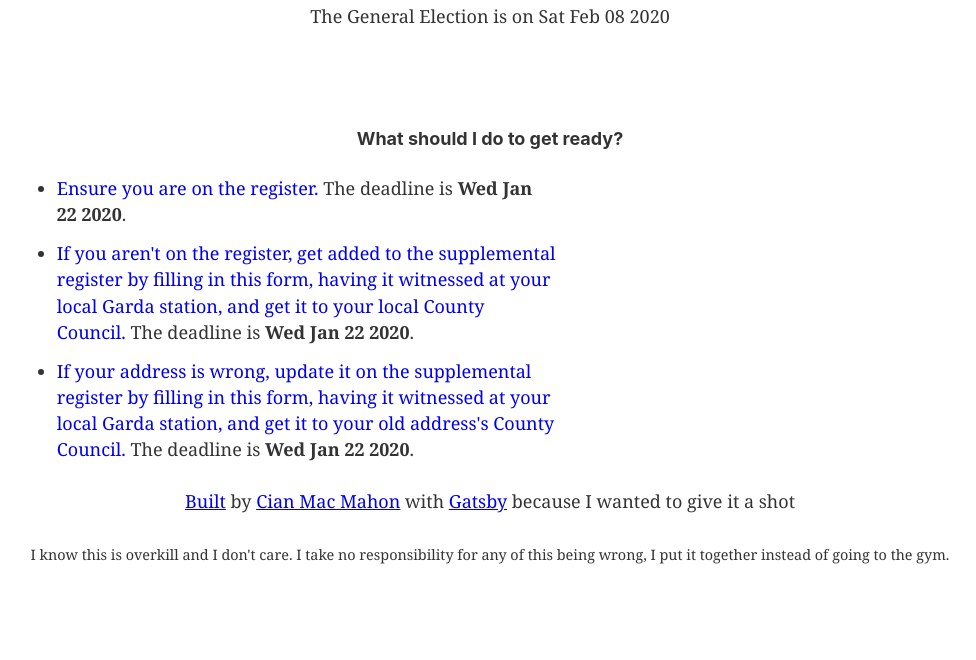
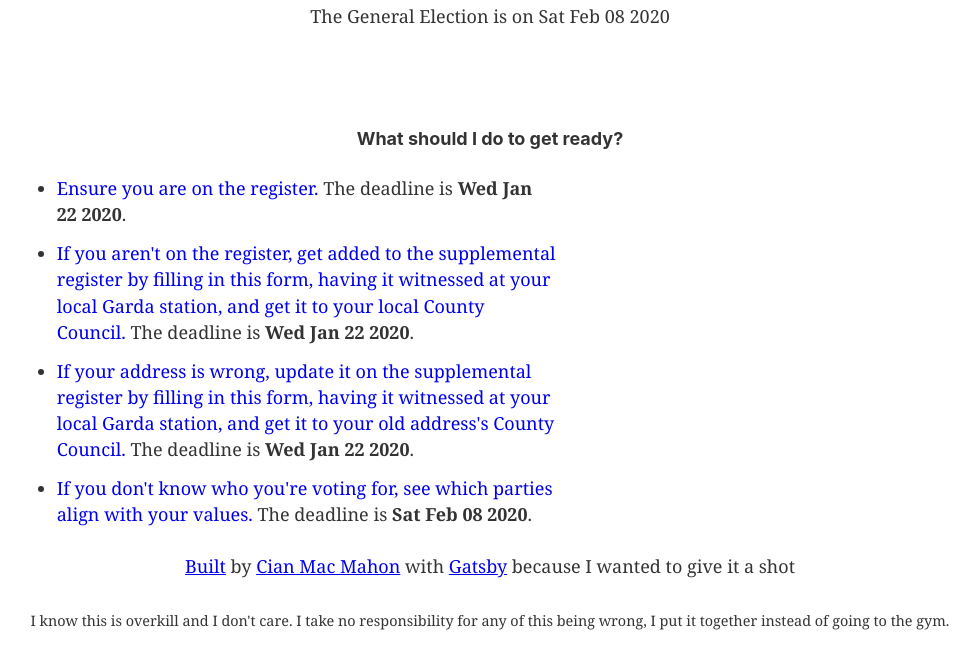
Before and after one commit to cianmm/is-it-election-time, a Gatsby site: page / in a window 1280 px wide. Shown: the part 178-838 px from the top of the page, without its empty margins (150-1126 px from the left). Before the commit the page ends 800 px from the top, so only its background shows below. Built offline with nearby package versions, Linux system fonts and the light colour scheme; Gatsby itself is replaced by a stand-in of ours.

Commit message:
Add link to political alignment survey

```diff
--- a/src/pages/index.js
+++ b/src/pages/index.js
@@ -4,7 +4,7 @@ import Layout from "../components/layout";
 import SEO from "../components/seo";
 import IsItTime from "../components/IsItTime";
 import GetReadyListItem from "../components/GetReadyListItem/GetReadyListItem";
-import { registerDeadline } from "../constants";
+import { registerDeadline, generalElectionDeadline } from "../constants";
 
 const IndexPage = () => (
   <Layout>
@@ -34,6 +34,13 @@ const IndexPage = () => (
         filling in this form, having it witnessed at your local Garda station,
         and get it to your old address's County Council.
       </GetReadyListItem>
+      <GetReadyListItem
+        href="https://ireland.isidewith.com/political-quiz"
+        deadline={generalElectionDeadline}
+      >
+        If you don't know who you're voting for, see which parties align with
+        your values.
+      </GetReadyListItem>
     </ul>
   </Layout>
 );
```
